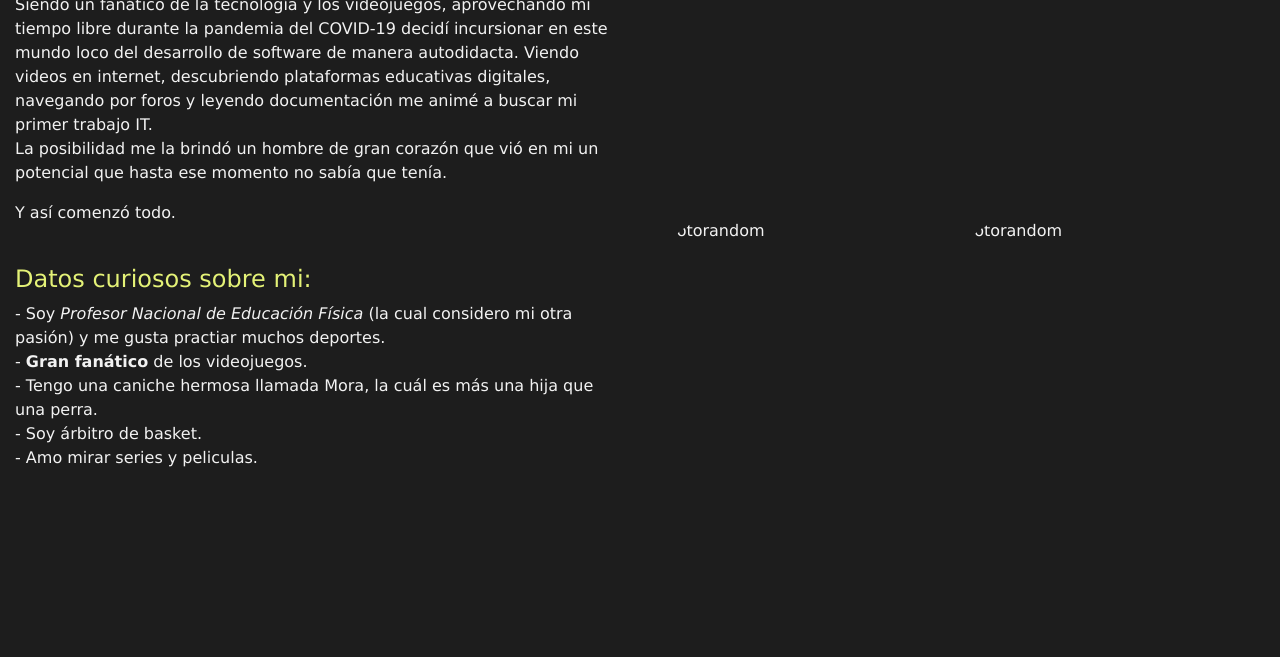
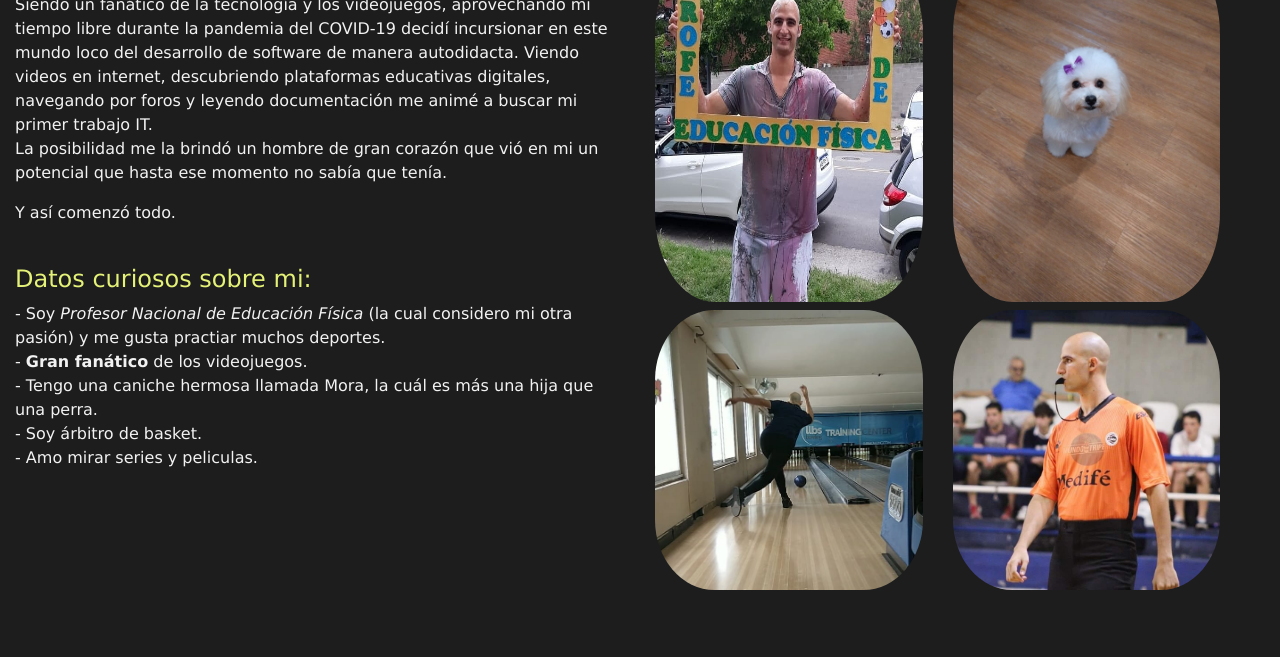
Before and after one commit to fbuscaglia/sass, a website: page sobreMi.html in a window 1280 px wide. Shown: the part 143-800 px from the top of the page. Drawn offline with nearby package versions, Linux system fonts and the light colour scheme; the site is published under a folder, as on GitHub Pages, so addresses that start at the root find nothing.

Commit message:
modificacion fotos

```diff
--- a/sobreMi.html
+++ b/sobreMi.html
@@ -128,22 +128,22 @@
       <div class="d-flex justify-content-around flex-wrap margen col-xl-6">
         <img
           class="img-fluid mt-2 col-12 col-sm-6 col-md-3 col-xl-6"
-          src="/assets/imagenes/recibido.jpg"
+          src="./assets/imagenes/recibido.jpg"
           alt="fotorandom"
         />
         <img
           class="img-fluid mt-2 col-12 col-sm-6 col-md-3 col-xl-6"
-          src="/assets/imagenes/mora.jpeg"
+          src="./assets/imagenes/mora.jpeg"
           alt="fotorandom"
         />
         <img
           class="img-fluid mt-2 col-12 col-sm-6 col-md-3 col-xl-6"
-          src="/assets/imagenes/bowling.jpeg"
+          src="./assets/imagenes/bowling.jpeg"
           alt="fotorandom"
         />
         <img
           class="img-fluid mt-2 col-12 col-sm-6 col-md-3 col-xl-6"
-          src="/assets/imagenes/foto-dirigiendo.jpg"
+          src="./assets/imagenes/foto-dirigiendo.jpg"
           alt="fotorandom"
         />
       </div>
```
